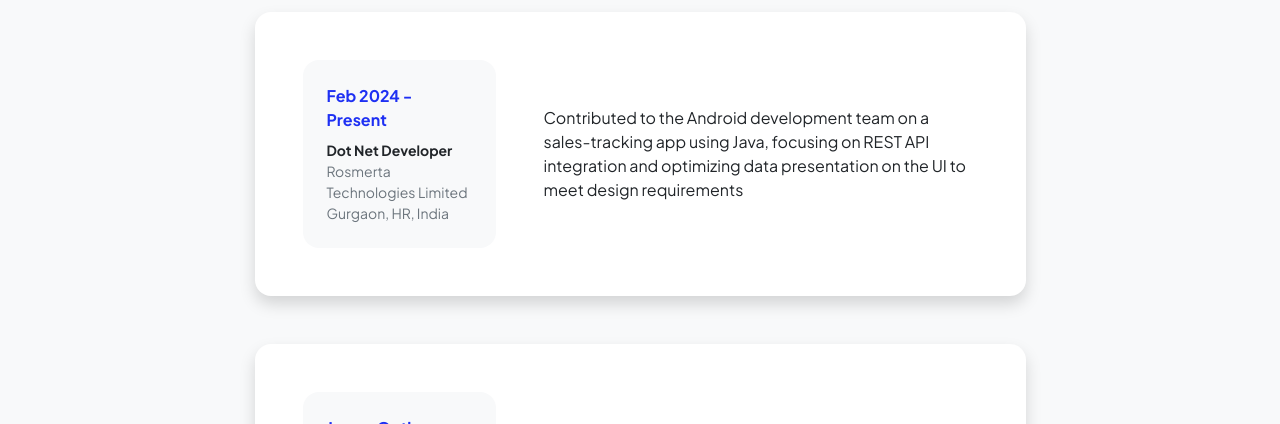
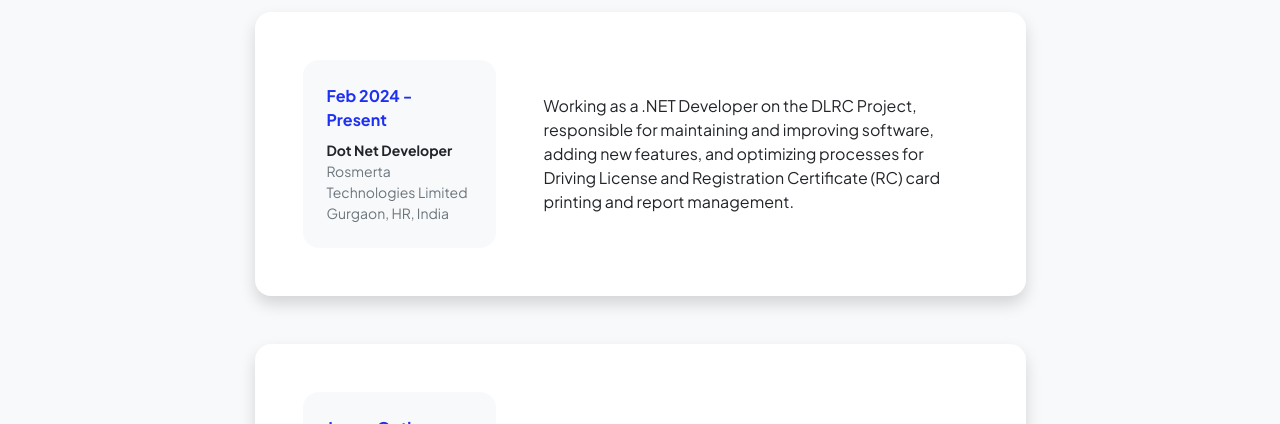
Before and after one commit to Vikas-Devnet/Portfolio, a plain HTML site: page resume.html in a window 1280 px wide. Shown: the part 296-720 px from the top of the page. Drawn offline with nearby package versions, Linux system fonts and the light colour scheme.

Commit message:
Expreience Description Change

```diff
--- a/resume.html
+++ b/resume.html
@@ -52,8 +52,7 @@
                                                 <div class="small text-muted">Gurgaon, HR, India</div>
                                             </div>
                                         </div>
-                                        <div class="col-lg-8"><div>Contributed to the Android development team on a sales-tracking app using Java, focusing on REST
-                                            API integration and optimizing data presentation on the UI to meet design requirements
+                                        <div class="col-lg-8"><div>Working as a .NET Developer on the DLRC Project, responsible for maintaining and improving software, adding new features, and optimizing processes for Driving License and Registration Certificate (RC) card printing and report management.
                                             </div></div>
                                     </div>
                                 </div>
```
